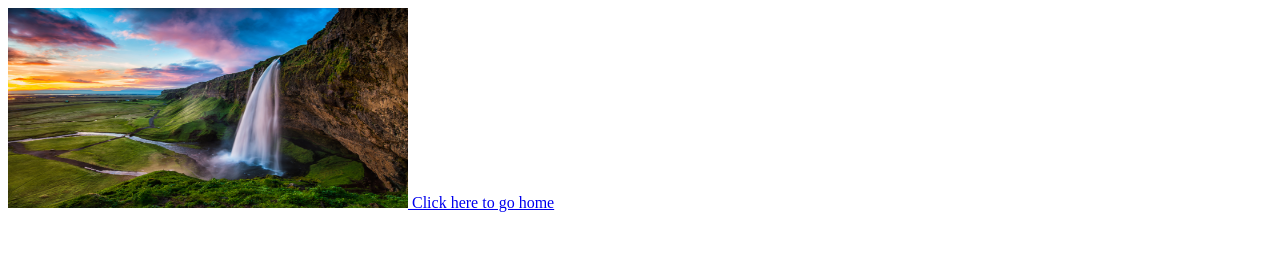
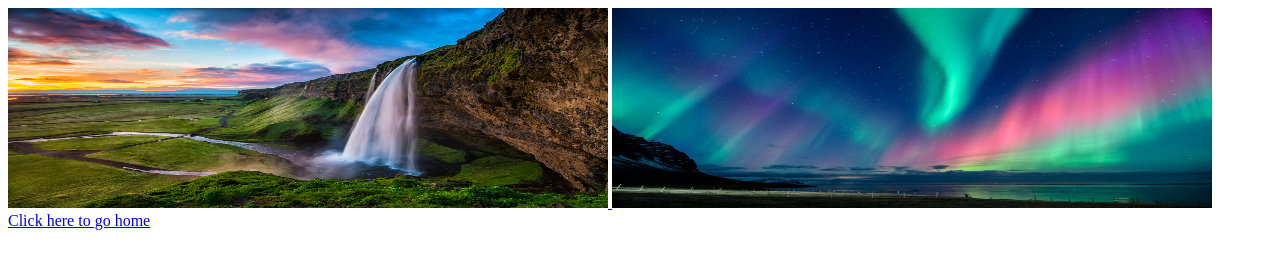
Before and after one commit to sirisha4990/sirisha4990.github.io, a plain HTML site: page travel.html in a window 1280 px wide. Drawn offline with Linux system fonts and the light colour scheme.

Commit message:
Update travel.html

```diff
--- a/travel.html
+++ b/travel.html
@@ -5,9 +5,14 @@
 
   <body>
     <a href="iceland001.jpg">
-    <img src="iceland001.jpg" title="Iceland Picture 1" width="400" height="200">
-    <a href="index.html">Click here to go home</a>
+    <img src="iceland001.jpg" title="Iceland Picture 1" width="600" height="200">
+      </a>
+    <a href="iceland002.jpg">
+    <img src="iceland002.jpg" title="Iceland Picture 2" width="600" height="200">
       </a>
     <br>
+    <a href="index.html">Click here to go home</a>
+
+
   </body>
 </html>
```
